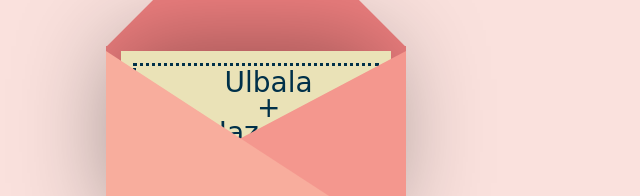
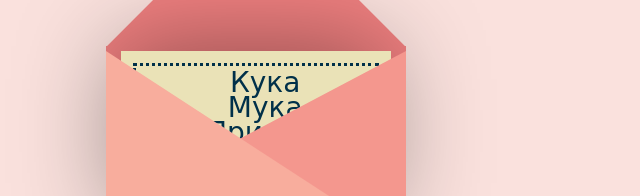
Before and after one commit to YelemesNazerke/Nazxwlr.com, a plain HTML site: page index.html in a window 1280 px wide. Shown: the part 292-488 px from the top of the page, without its empty margins (384-1024 px from the left). Drawn offline with nearby package versions, Linux system fonts and the light colour scheme.

Commit message:
Update index.html

```diff
--- a/index.html
+++ b/index.html
@@ -16,7 +16,7 @@
             <div class="envelope"></div>
             <div class="front"></div>
             <div class="card">
-                <div class="text">Ulbala</br>+</br>Nazerke!</div>
+                <div class="text">Кука</br>Мука</br>Привет!</div>
                 <div class="heart"></div>
             </div>
         </div>
```
